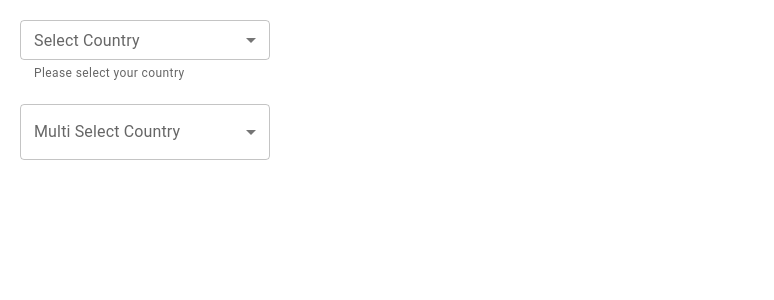
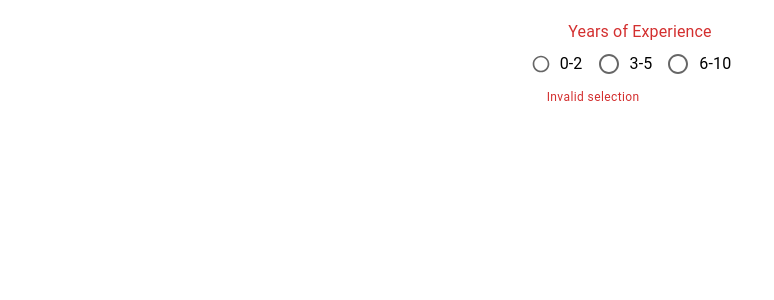
Before and after one commit to saraswathi22-mac/react-mui, a React (Create React App) app: page / in a window 1280 px wide. Shown: the top 300 px of the page, without its empty margins (0-774 px from the left). Built offline with nearby package versions, Linux system fonts and the light colour scheme.

Commit message:
Radio Button

```diff
--- a/src/App.tsx
+++ b/src/App.tsx
@@ -1,8 +1,9 @@
 import './App.css';
 // import { MuiTypography } from './components/1_Typography';
 // import { MuiButton } from './components/2_Button';
-import { MuiTextField } from './components/3_TextField';
-import { MuiSelect } from './components/4_Select';
+// import { MuiTextField } from './components/3_TextField';
+// import { MuiSelect } from './components/4_Select';
+import { MuiRadioButton } from './components/5_RadioButton';
 
 function App() {
   return (
@@ -10,7 +11,8 @@
       {/* <MuiTypography /> */}
       {/* <MuiButton /> */}
       {/* <MuiTextField /> */}
-      <MuiSelect />
+      {/* <MuiSelect /> */}
+      <MuiRadioButton />
     </div>
   );
 }
--- /dev/null
+++ b/src/components/5_RadioButton.tsx
@@ -0,0 +1,23 @@
+import { Box, FormControl, FormControlLabel, FormHelperText, FormLabel, Radio, RadioGroup } from "@mui/material"
+import { useState } from "react"
+
+export const MuiRadioButton = () => {
+    const [value, setValue] = useState('')
+    console.log({value})
+    const handleChange = (event: React.ChangeEvent<HTMLInputElement>) => {
+        setValue(event.target.value)
+    }
+  return (
+    <Box>
+        <FormControl error>
+            <FormLabel id="job-experience-group-label">Years of Experience</FormLabel>
+            <RadioGroup name="job-experience-group" araia-label="job-experience-group-label" value={value} onChange={handleChange} row>
+                <FormControlLabel control={<Radio size="small" color="secondary"/>} label="0-2" value="0-2" />
+                <FormControlLabel control={<Radio />} label="3-5" value="3-5" />
+                <FormControlLabel control={<Radio />} label="6-10" value="6-10" />
+            </RadioGroup>
+            <FormHelperText>Invalid selection</FormHelperText>
+        </FormControl>
+    </Box>
+  )
+}
```
Also changed, not shown: 1 other file (tests, documents, lock files or other folders).
